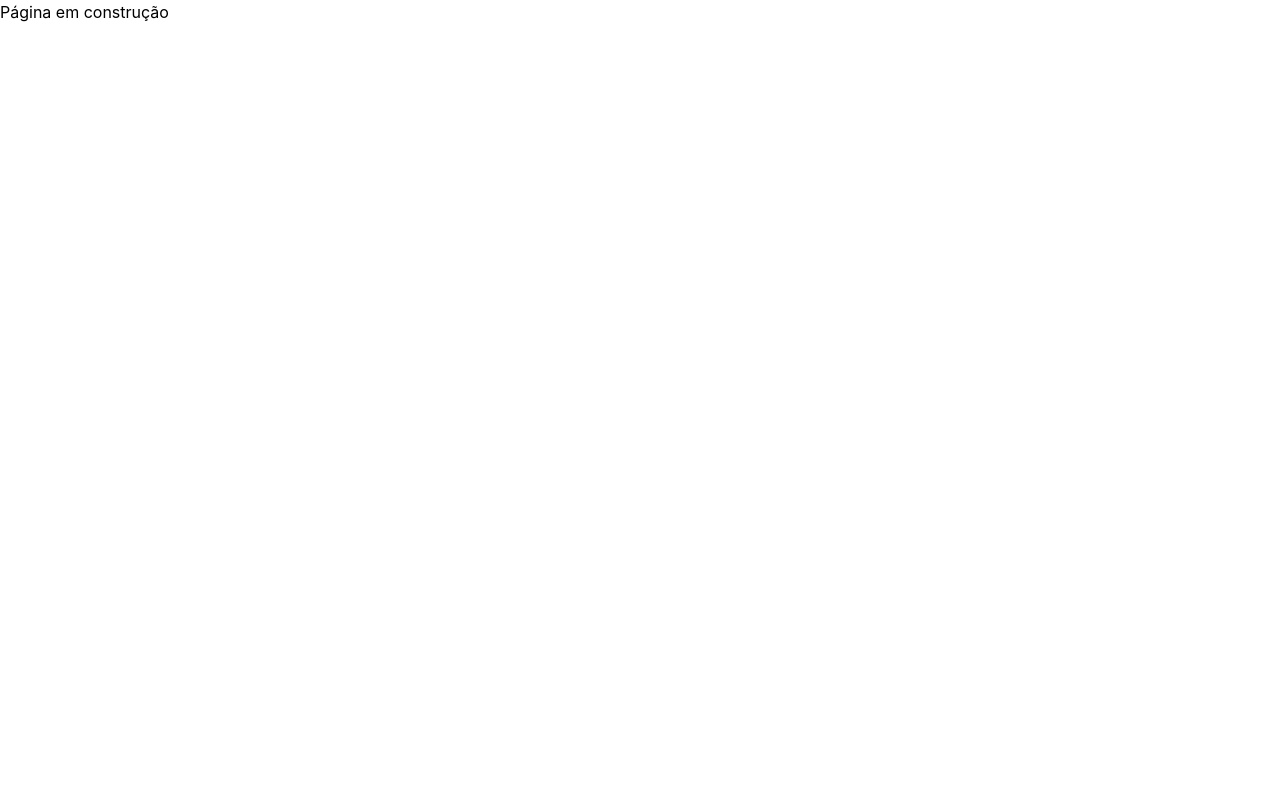
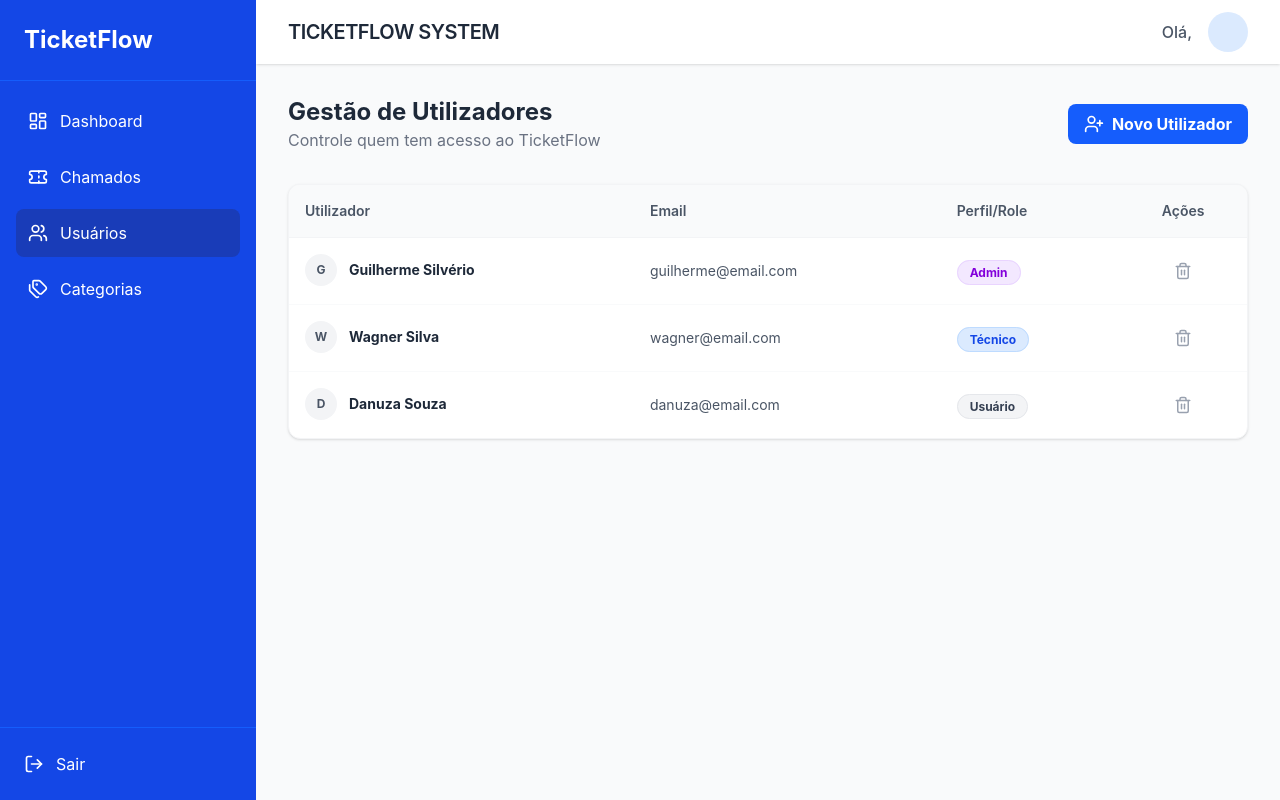
Before and after one commit to NatanLima3103/ticketflow-api, a React (Vite) app in the folder ticketflow-web/: page /usuarios in a window 1280 px wide. Built offline with nearby package versions, Linux system fonts and the light colour scheme; sample sign-in values are in the browser's storage.

Commit message:
feat: complete Users and Tickets pages with filters

```diff
--- a/ticketflow-web/src/pages/Categorias.jsx
+++ b/ticketflow-web/src/pages/Categorias.jsx
@@ -1 +1,68 @@
-export default function NomeDaPagina() { return <div>Página em construção</div> }
+import React, { useState } from 'react';
+import { Plus, FolderPlus, Trash2, Edit } from 'lucide-react';
+import Layout from '../components/Layout';
+
+export default function Categorias() {
+  // Dados mockados seguindo os requisitos (ID, Nome, Descrição)
+  const [categorias, setCategorias] = useState([
+    { id: 1, nome: 'Hardware', descricao: 'Problemas físicos em computadores e periféricos' },
+    { id: 2, nome: 'Software', descricao: 'Erros de programas e sistemas operacionais' },
+    { id: 3, nome: 'Rede', descricao: 'Problemas de conexão, Wi-Fi e cabos' },
+    { id: 4, nome: 'Impressora', descricao: 'Atolamento de papel, toner ou instalação' },
+  ]);
+
+  const excluirCategoria = (id) => {
+    if (window.confirm("Deseja excluir esta categoria? Isso pode afetar chamados vinculados.")) {
+      setCategorias(categorias.filter(cat => cat.id !== id));
+    }
+  };
+
+  return (
+    <Layout>
+      <div className="flex justify-between items-center mb-8">
+        <div>
+          <h1 className="text-2xl font-bold text-gray-800">Gestão de Categorias</h1>
+          <p className="text-gray-500">Gerencie os tipos de problemas do sistema</p>
+        </div>
+        <button className="flex items-center gap-2 bg-blue-600 text-white px-4 py-2 rounded-lg font-bold hover:bg-blue-700 transition-colors shadow-sm">
+          <Plus size={20} /> Nova Categoria
+        </button>
+      </div>
+
+      <div className="bg-white rounded-xl shadow-sm border border-gray-100 overflow-hidden">
+        <table className="w-full text-left border-collapse">
+          <thead className="bg-gray-50 border-b border-gray-100">
+            <tr>
+              <th className="p-4 font-semibold text-gray-600 text-sm">ID</th>
+              <th className="p-4 font-semibold text-gray-600 text-sm">Nome</th>
+              <th className="p-4 font-semibold text-gray-600 text-sm">Descrição</th>
+              <th className="p-4 font-semibold text-gray-600 text-sm text-center">Ações</th>
+            </tr>
+          </thead>
+          <tbody className="divide-y divide-gray-50">
+            {categorias.map((cat) => (
+              <tr key={cat.id} className="hover:bg-gray-50/50 transition-colors">
+                <td className="p-4 text-sm text-gray-500 font-medium">#{cat.id}</td>
+                <td className="p-4 text-sm font-bold text-gray-800">{cat.nome}</td>
+                <td className="p-4 text-sm text-gray-600">{cat.descricao}</td>
+                <td className="p-4 text-sm">
+                  <div className="flex justify-center gap-3">
+                    <button className="p-2 text-gray-400 hover:text-blue-600 transition-colors">
+                      <Edit size={18} />
+                    </button>
+                    <button
+                      onClick={() => excluirCategoria(cat.id)}
+                      className="p-2 text-gray-400 hover:text-red-600 transition-colors"
+                    >
+                      <Trash2 size={18} />
+                    </button>
+                  </div>
+                </td>
+              </tr>
+            ))}
+          </tbody>
+        </table>
+      </div>
+    </Layout>
+  );
+}
--- a/ticketflow-web/src/pages/Chamados.jsx
+++ b/ticketflow-web/src/pages/Chamados.jsx
@@ -1 +1,59 @@
-export default function NomeDaPagina() { return <div>Página em construção</div> }
+import React, { useState } from 'react';
+import { Filter, Search } from 'lucide-react';
+import Layout from '../components/Layout';
+import ChamadosTabela from '../components/ChamadosTabela';
+
+export default function Chamados() {
+  // Lista de chamados (idealmente viria de um serviço ou estado global)
+  const [todosChamados] = useState([
+    { id: '101', assunto: 'Erro no login do sistema', cliente: 'Empresa ABC', data: '13/05/2026', status: 'Aberto', prioridade: 'Alta' },
+    { id: '102', assunto: 'Instalação de impressora', cliente: 'João Silva', data: '12/05/2026', status: 'Em Atendimento', prioridade: 'Média' },
+    { id: '103', assunto: 'Dúvida sobre faturamento', cliente: 'Maria Souza', data: '10/05/2026', status: 'Resolvido', prioridade: 'Baixa' },
+  ]);
+
+  const [filtroStatus, setFiltroStatus] = useState('Todos');
+
+  // Lógica de Filtro (Requisito obrigatório)
+  const chamadosFiltrados = filtroStatus === 'Todos'
+    ? todosChamados
+    : todosChamados.filter(c => c.status === filtroStatus);
+
+  return (
+    <Layout>
+      <div className="mb-8">
+        <h1 className="text-2xl font-bold text-gray-800">Todos os Chamados</h1>
+        <p className="text-gray-500">Consulte e gerencie as solicitações técnicas</p>
+      </div>
+
+      {/* Barra de Filtros */}
+      <div className="bg-white p-4 rounded-xl shadow-sm border border-gray-100 mb-6 flex flex-wrap gap-4 items-center justify-between">
+        <div className="flex items-center gap-4">
+          <div className="flex items-center gap-2 text-sm font-medium text-gray-600">
+            <Filter size={18} /> Filtrar por Status:
+          </div>
+          <select
+            className="border rounded-lg px-3 py-1.5 text-sm outline-none focus:ring-2 focus:ring-blue-500 text-gray-700"
+            value={filtroStatus}
+            onChange={(e) => setFiltroStatus(e.target.value)}
+          >
+            <option value="Todos">Todos</option>
+            <option value="Aberto">Aberto</option>
+            <option value="Em Atendimento">Em Atendimento</option>
+            <option value="Resolvido">Resolvido</option>
+          </select>
+        </div>
+
+        <div className="relative">
+          <Search className="absolute left-3 top-1/2 -translate-y-1/2 text-gray-400" size={18} />
+          <input
+            type="text"
+            placeholder="Buscar por assunto..."
+            className="pl-10 pr-4 py-2 border rounded-lg text-sm w-64 outline-none focus:ring-2 focus:ring-blue-500 text-gray-800"
+          />
+        </div>
+      </div>
+
+      <ChamadosTabela chamados={chamadosFiltrados} aoExcluir={() => {}} />
+    </Layout>
+  );
+}
--- a/ticketflow-web/src/pages/Usuarios.jsx
+++ b/ticketflow-web/src/pages/Usuarios.jsx
@@ -1 +1,72 @@
-export default function NomeDaPagina() { return <div>Página em construção</div> }
+import React, { useState } from 'react';
+import { Plus, UserPlus, ShieldCheck, User, Wrench, Trash2 } from 'lucide-react';
+import Layout from '../components/Layout';
+
+export default function Usuarios() {
+  // Dados simulando o Banco de Dados (Requisito: Id, Nome, Email, Perfil)
+  const [usuarios, setUsuarios] = useState([
+    { id: 1, nome: 'Guilherme Silvério', email: 'guilherme@email.com', role: 'Admin' },
+    { id: 2, nome: 'Wagner Silva', email: 'wagner@email.com', role: 'Técnico' },
+    { id: 3, nome: 'Danuza Souza', email: 'danuza@email.com', role: 'Usuário' },
+  ]);
+
+  const getRoleBadge = (role) => {
+    switch (role) {
+      case 'Admin': return 'bg-purple-100 text-purple-700 border-purple-200';
+      case 'Técnico': return 'bg-blue-100 text-blue-700 border-blue-200';
+      default: return 'bg-gray-100 text-gray-700 border-gray-200';
+    }
+  };
+
+  return (
+    <Layout>
+      <div className="flex justify-between items-center mb-8">
+        <div>
+          <h1 className="text-2xl font-bold text-gray-800">Gestão de Utilizadores</h1>
+          <p className="text-gray-500">Controle quem tem acesso ao TicketFlow</p>
+        </div>
+        <button className="flex items-center gap-2 bg-blue-600 text-white px-4 py-2 rounded-lg font-bold hover:bg-blue-700 transition-colors">
+          <UserPlus size={20} /> Novo Utilizador
+        </button>
+      </div>
+
+      <div className="bg-white rounded-xl shadow-sm border border-gray-100 overflow-hidden">
+        <table className="w-full text-left border-collapse">
+          <thead className="bg-gray-50 border-b border-gray-100">
+            <tr>
+              <th className="p-4 font-semibold text-gray-600 text-sm">Utilizador</th>
+              <th className="p-4 font-semibold text-gray-600 text-sm">Email</th>
+              <th className="p-4 font-semibold text-gray-600 text-sm">Perfil/Role</th>
+              <th className="p-4 font-semibold text-gray-600 text-sm text-center">Ações</th>
+            </tr>
+          </thead>
+          <tbody className="divide-y divide-gray-50">
+            {usuarios.map((user) => (
+              <tr key={user.id} className="hover:bg-gray-50/50 transition-colors">
+                <td className="p-4 flex items-center gap-3">
+                  <div className="w-8 h-8 bg-gray-100 rounded-full flex items-center justify-center text-xs font-bold text-gray-600">
+                    {user.nome.charAt(0)}
+                  </div>
+                  <span className="text-sm font-bold text-gray-800">{user.nome}</span>
+                </td>
+                <td className="p-4 text-sm text-gray-600">{user.email}</td>
+                <td className="p-4">
+                  <span className={`px-3 py-1 rounded-full text-xs font-bold border ${getRoleBadge(user.role)}`}>
+                    {user.role}
+                  </span>
+                </td>
+                <td className="p-4">
+                  <div className="flex justify-center gap-2">
+                    <button className="p-2 text-gray-400 hover:text-red-600 transition-colors" title="Eliminar">
+                      <Trash2 size={18} />
+                    </button>
+                  </div>
+                </td>
+              </tr>
+            ))}
+          </tbody>
+        </table>
+      </div>
+    </Layout>
+  );
+}
```
